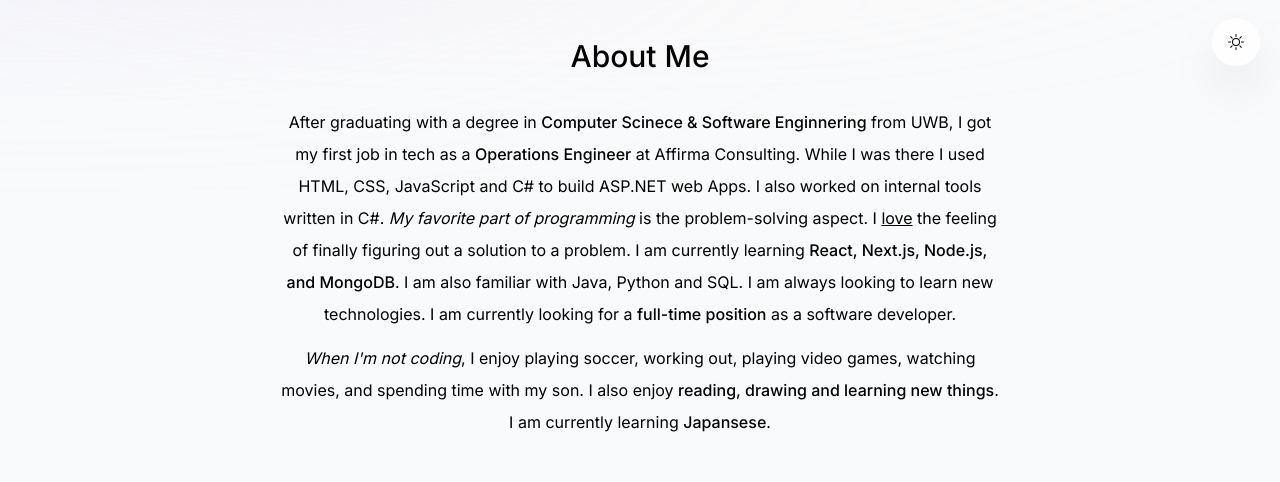
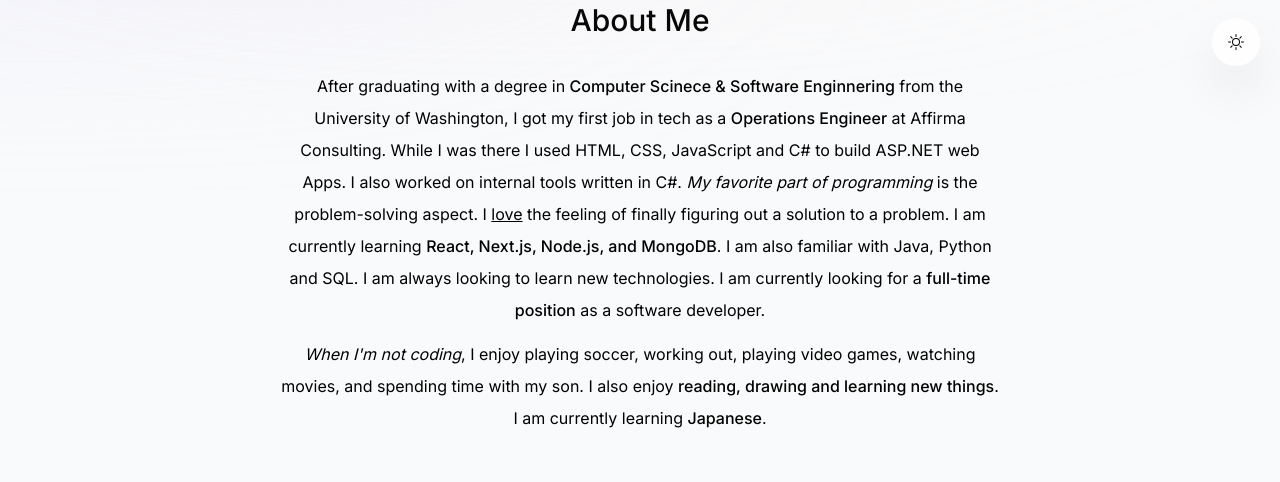
Before and after one commit to oscarm92/portfolio-website, a Next.js app: page / in a window 1280 px wide. Shown: the part 714-1196 px from the top of the page. Built offline with nearby package versions, Linux system fonts and the light colour scheme; no server answers.

Commit message:
typo in about and intro

```diff
--- a/components/about.tsx
+++ b/components/about.tsx
@@ -21,7 +21,7 @@ export default function About() {
     <p className="mb-3 ">
         After graduating with a degree in{" "}
         <span className="font-medium">Computer Scinece & Software Enginnering </span>
-        from UWB, I got my first job in tech as a {" "}
+        from the University of Washington, I got my first job in tech as a {" "}
         <span className="font-medium">Operations Engineer</span>{" "}
         at Affirma Consulting. While I was there I used HTML, CSS, JavaScript and
         C# to build ASP.NET web Apps. I also worked on internal tools written in C#.
@@ -42,7 +42,7 @@ export default function About() {
         playing video games, watching movies, and spending time with my son. I also enjoy{" "}
         <span className="font-medium">reading, drawing and learning new things</span>. I am currently
         learning {" "}
-        <span className="font-medium">Japansese</span>.
+        <span className="font-medium">Japanese</span>.
     </p>
   </motion.section>
 }
--- a/components/intro.tsx
+++ b/components/intro.tsx
@@ -64,8 +64,8 @@ export default function Intro() {
             initial={{opacity:0,y:100}}
             animate={{opacity:1,y:0}}
             >
-                <span className="font-bold">Hello, I&apos;m Oscar.</span> I&apos;m excited to start my career as a {" "}
-                <span className="font-bold">software developer</span>. I am open to work and have some{" "}
+                <span className="font-bold">Hello, I&apos;m Oscar.</span> I&apos;m excited to continue my career as a {" "}
+                <span className="font-bold">software developer</span>. I am open to work and have {" "}
                 <span className="font-bold">professional</span> experience. I enjoy
                 building <span className="italic">sites & apps</span>. My focus is{" "}
                 <span className="underline">React (Next.js)</span>.
```
